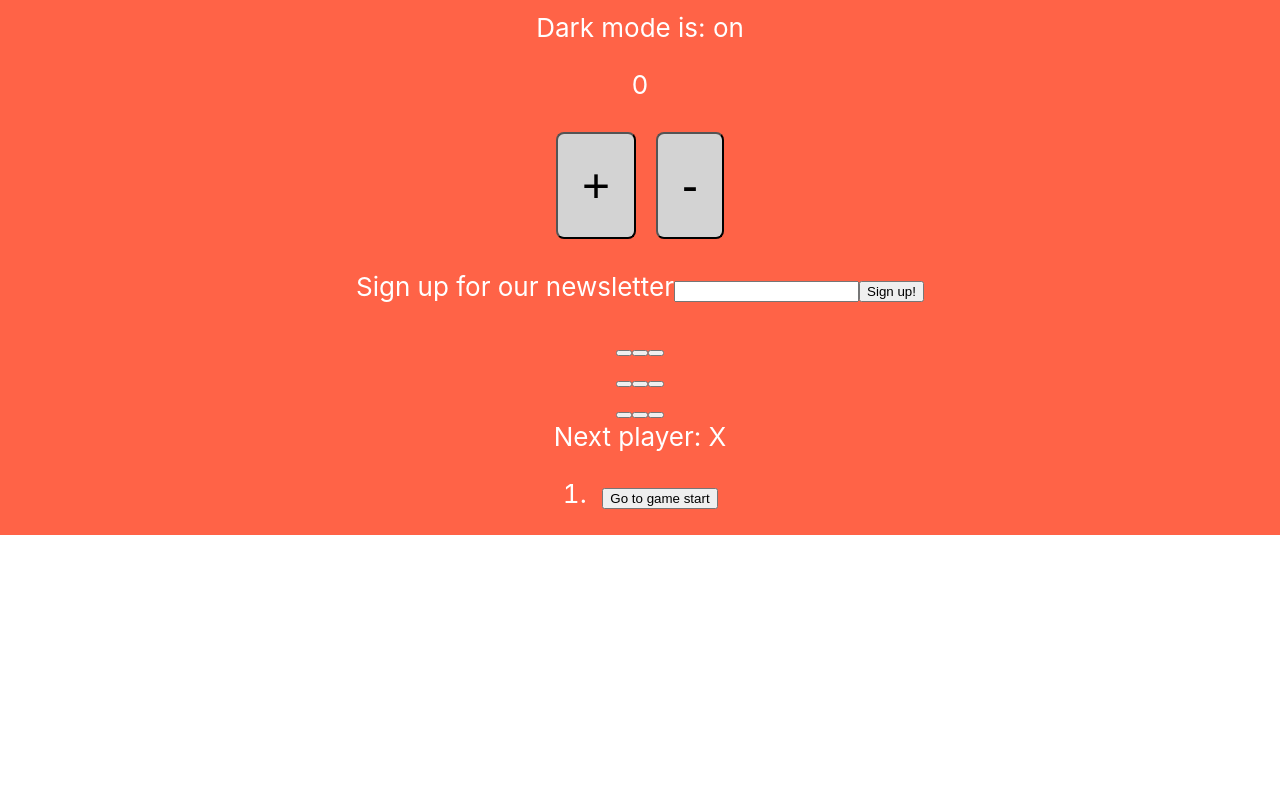
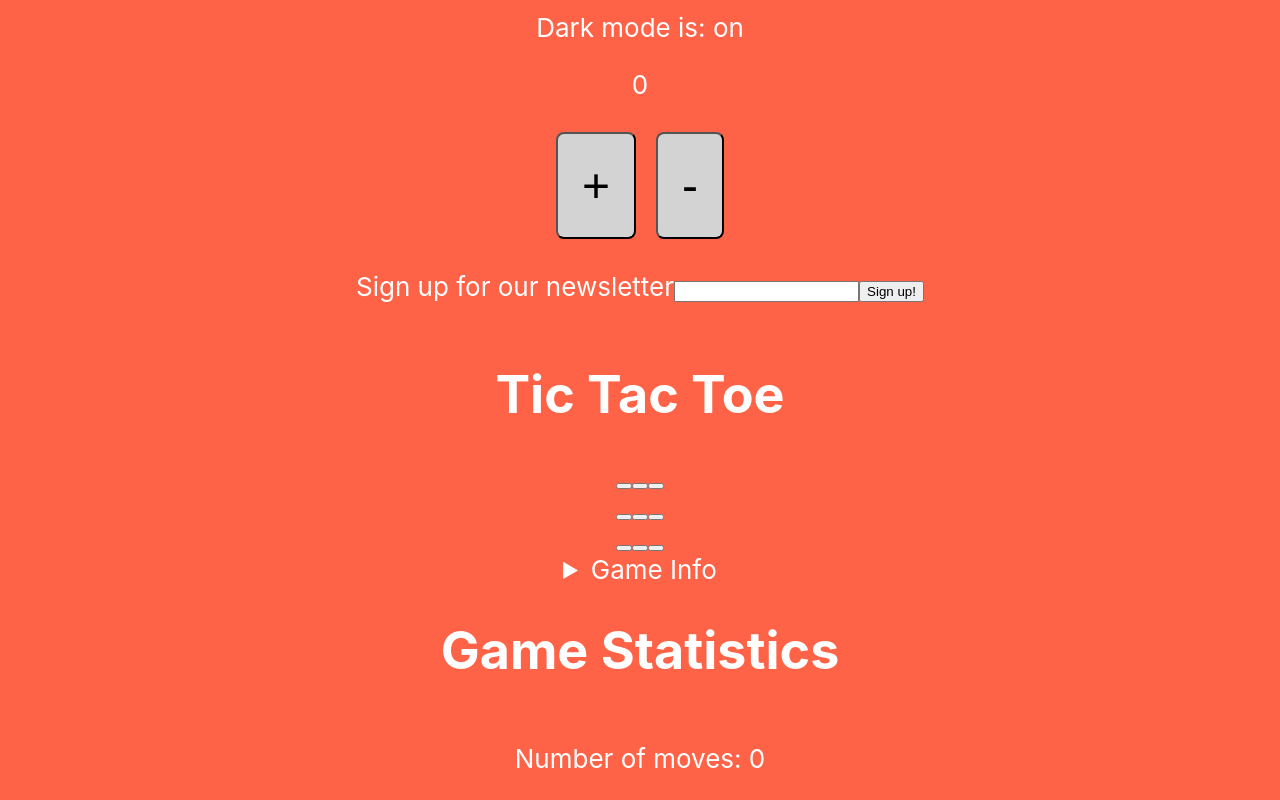
Before and after one commit to upleveled/react-components-components-props-state-may-2020, a React (Create React App) app: page / in a window 1280 px wide. Shown: the part 355-1155 px from the top of the page. Before the commit the page ends 890 px from the top, so only its background shows below. Built offline with nearby package versions, Linux system fonts and the light colour scheme.

Commit message:
Lift state up

```diff
--- a/src/Header.js
+++ b/src/Header.js
@@ -3,12 +3,21 @@ import logo from './logo.svg';
 import Counter from './Counter.js';
 import Form from './Form-class-component';
 import TicTacToe from './TicTacToe';
+import Statistics from './Statistics';
 
 const colors = ['blue', 'green', 'turquoise', 'tomato'];
 
 export default function Header(props) {
   console.log(props); // {darkMode: true}
   console.log(props.darkMode); // true
+
+  // Lifting Up State
+  // 1. Cut and paste state variable from child
+  const [history, setHistory] = useState([
+    {
+      squares: Array(9).fill(null),
+    },
+  ]);
 
   const [color, setColor] = useState('tomato');
 
@@ -58,8 +67,21 @@ export default function Header(props) {
           alert('Thanks for submitting, ' + email);
         }}
       />
-      <TicTacToe />
-      {/* <Statistics /> */}
+
+      <h1>Tic Tac Toe</h1>
+      <TicTacToe
+        // Lifting Up State
+        // 2. Pass in `history` and `setHistory` as props to the original child
+        history={history}
+        setHistory={setHistory}
+      />
+
+      <h1>Game Statistics</h1>
+      <Statistics
+        // Lifting Up State
+        // 4. Pass state to any further children that need it
+        numberOfMoves={history.length - 1}
+      />
     </header>
   );
 }
--- /dev/null
+++ b/src/Statistics.js
@@ -0,0 +1,5 @@
+import React from 'react';
+
+export default function Statistics(props) {
+  return <p>Number of moves: {props.numberOfMoves}</p>;
+}
--- a/src/TicTacToe.js
+++ b/src/TicTacToe.js
@@ -41,17 +41,14 @@ class Board extends React.Component {
   }
 }
 
-export default function Game(props) {
-  const [history, setHistory] = useState([
-    {
-      squares: Array(9).fill(null),
-    },
-  ]);
+export default function TicTacToe(props) {
   const [stepNumber, setStepNumber] = useState(0);
   const [xIsNext, setXIsNext] = useState(true);
 
   function handleClick(i) {
-    const historyDerived = history.slice(0, stepNumber + 1);
+    // Lifting Up State
+    // 3. Change `history` to `props.history`
+    const historyDerived = props.history.slice(0, stepNumber + 1);
     const current = historyDerived[historyDerived.length - 1];
     const squares = current.squares.slice();
 
@@ -60,7 +57,9 @@ export default function Game(props) {
     }
 
     squares[i] = xIsNext ? 'X' : 'O';
-    setHistory(
+    // Lifting Up State
+    // 3. Change `setHistory` to `props.setHistory`
+    props.setHistory(
       historyDerived.concat([
         {
           squares: squares,
@@ -76,10 +75,14 @@ export default function Game(props) {
     setXIsNext(step % 2 === 0);
   }
 
-  const current = history[stepNumber];
+  // Lifting Up State
+  // 3. Change `history` to `props.history`
+  const current = props.history[stepNumber];
   const winner = calculateWinner(current.squares);
 
-  const moves = history.map((step, move) => {
+  // Lifting Up State
+  // 3. Change `history` to `props.history`
+  const moves = props.history.map((step, move) => {
     const desc = move ? 'Go to move #' + move : 'Go to game start';
     return (
       <li key={move}>
@@ -100,10 +103,13 @@ export default function Game(props) {
       <div className="game-board">
         <Board squares={current.squares} onClick={(i) => handleClick(i)} />
       </div>
-      <div className="game-info">
-        <div>{status}</div>
-        <ol>{moves}</ol>
-      </div>
+      <details>
+        <summary>Game Info</summary>
+        <div className="game-info">
+          <div>{status}</div>
+          <ol>{moves}</ol>
+        </div>
+      </details>
     </div>
   );
 }
```
